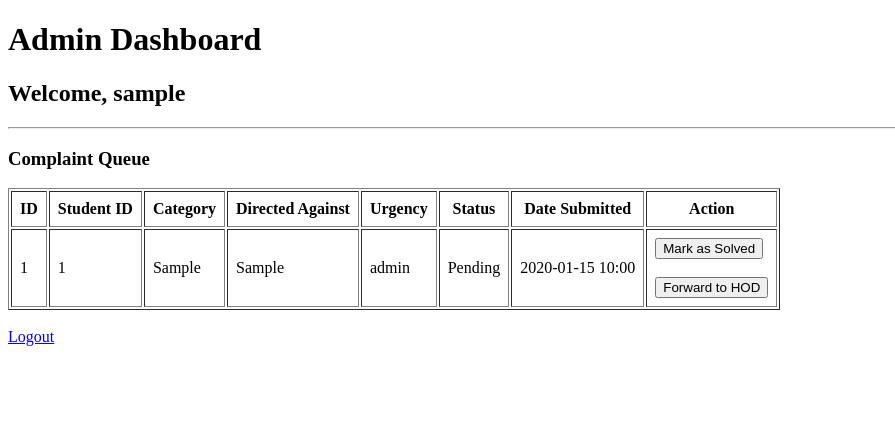
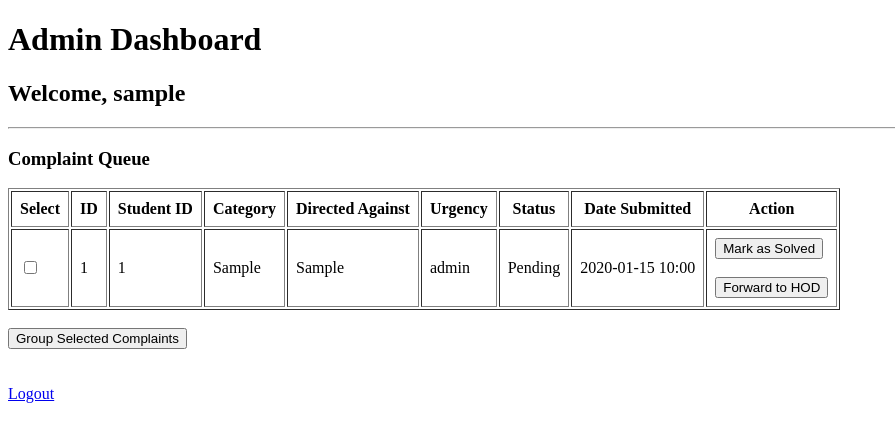
Before and after one commit to mudasirrehman-dev/smart_uni_complaint_system, a Flask app: page /admin/dashboard in a window 1280 px wide. Shown: the top 442 px of the page, without its empty margins (0-895 px from the left). Run offline with Flask 3, Linux system fonts and the light colour scheme; the visitor is signed in with stand-in values (Sample User, id 1); tables that the repository leaves empty hold one stand-in row (values such as "Sample post").

Commit message:
FR8 — Smart Grouping successfully completed.

```diff
--- a/app.py
+++ b/app.py
@@ -140,12 +140,26 @@ def solve_complaint(complaint_id):
 
     complaint = Complaint.query.get_or_404(complaint_id)
 
-    # Extra security:
+    # Security:
     # Admin cannot solve a complaint against Admin
     if complaint.directed_against == "Admin":
         return "Access Denied", 403
 
-    complaint.status = "Solved"
+    # If complaint belongs to a group
+    if complaint.group_id is not None:
+
+        grouped_complaints = Complaint.query.filter_by(
+            group_id=complaint.group_id
+        ).all()
+
+        # Solve every complaint in this group
+        for grouped_complaint in grouped_complaints:
+            grouped_complaint.status = "Solved"
+
+    else:
+
+        # Normal single complaint
+        complaint.status = "Solved"
 
     db.session.commit()
 
@@ -167,6 +181,52 @@ def forward_to_hod(complaint_id):
     db.session.commit()
 
     return redirect(url_for("admin_dashboard"))
+
+@app.route("/complaints/group", methods=["POST"])
+@role_required("admin")
+def group_complaints():
+
+    complaint_ids = request.form.getlist("complaint_ids")
+
+    print("Selected Complaint IDs:", complaint_ids)
+
+    if len(complaint_ids) < 2:
+        return "Please select at least 2 complaints to create a group."
+
+    complaint_ids = [
+        int(complaint_id)
+        for complaint_id in complaint_ids
+    ]
+
+    complaints = Complaint.query.filter(
+        Complaint.id.in_(complaint_ids),
+        Complaint.status == "Pending",
+        Complaint.directed_against != "Admin"
+    ).all()
+
+    print("Found Complaints:", [complaint.id for complaint in complaints])
+
+    if len(complaints) < 2:
+        return "Invalid complaints selected."
+
+    group_id = complaints[0].id
+
+    for complaint in complaints:
+        complaint.group_id = group_id
+
+    db.session.commit()
+
+    return f"""
+        <h2>Complaints Grouped Successfully!</h2>
+
+        <p>Selected Complaints: {complaint_ids}</p>
+
+        <p>Group ID: {group_id}</p>
+
+        <a href="/admin/dashboard">
+            Back to Admin Dashboard
+        </a>
+    """
 
 @app.route("/complaint/new", methods=["GET", "POST"])
 @role_required("student")
--- a/templates/admin_dashboard.html
+++ b/templates/admin_dashboard.html
@@ -1,27 +1,39 @@
 <!doctype html>
 <html lang="en">
+
 <head>
-    <meta charset="UTF-8" />
+    <meta charset="UTF-8">
 
-    <meta name="viewport" content="width=device-width, initial-scale=1.0" />
+    <meta
+        name="viewport"
+        content="width=device-width, initial-scale=1.0"
+    >
 
     <title>Admin Dashboard</title>
 </head>
 
 <body>
+
     <h1>Admin Dashboard</h1>
 
     <h2>Welcome, {{ username }}</h2>
 
-    <hr />
+    <hr>
 
     <h3>Complaint Queue</h3>
 
+
     {% if complaints %}
 
+    <!-- One form for grouping and actions -->
+    <form method="POST">
+
         <table border="1" cellpadding="8">
+
             <thead>
+
                 <tr>
+                    <th>Select</th>
                     <th>ID</th>
                     <th>Student ID</th>
                     <th>Category</th>
@@ -31,58 +43,151 @@
                     <th>Date Submitted</th>
                     <th>Action</th>
                 </tr>
+
             </thead>
 
+
             <tbody>
-        {% for complaint in complaints %} {% if complaint.urgency_level ==
-        "Emergency" %}
-        <tr style="background-color: red; color: white">
+
+                {% for complaint in complaints %}
+
+
+                    <!-- Emergency complaint row -->
+                    {% if complaint.urgency_level == "Emergency" %}
+
+                        <tr style="background-color: red; color: white;">
+
                     {% else %}
-        </tr>
 
                         <tr>
+
                     {% endif %}
 
-          <td>{{ complaint.id }}</td>
-          <td>{{ complaint.student_id }}</td>
-          <td>{{ complaint.category }}</td>
-          <td>{{ complaint.directed_against }}</td>
+
+                        <!-- Checkbox -->
                         <td>
-            {% if complaint.urgency_level == "Emergency" %} 🚨 EMERGENCY {% else
-            %} {{ complaint.urgency_level }} {% endif %}
-          </td>
-          <td>{{ complaint.status }}</td>
-          <td>{{ complaint.date_submitted.strftime('%Y-%m-%d %H:%M') }}</td>
-          <td>
+
                             {% if complaint.status == "Pending" %}
 
-            <!-- Solve Complaint -->
+                                <input
+                                    type="checkbox"
+                                    name="complaint_ids"
+                                    value="{{ complaint.id }}"
+                                >
 
-            <form
-              method="POST"
-              action="{{ url_for('solve_complaint', complaint_id=complaint.id) }}"
+                            {% endif %}
+
+                        </td>
+
+
+                        <!-- ID -->
+                        <td>
+                            {{ complaint.id }}
+                        </td>
+
+
+                        <!-- Student ID -->
+                        <td>
+                            {{ complaint.student_id }}
+                        </td>
+
+
+                        <!-- Category -->
+                        <td>
+                            {{ complaint.category }}
+                        </td>
+
+
+                        <!-- Directed Against -->
+                        <td>
+                            {{ complaint.directed_against }}
+                        </td>
+
+
+                        <!-- Urgency -->
+                        <td>
+
+                            {% if complaint.urgency_level == "Emergency" %}
+
+                                🚨 EMERGENCY
+
+                            {% else %}
+
+                                {{ complaint.urgency_level }}
+
+                            {% endif %}
+
+                        </td>
+
+
+                        <!-- Status -->
+                        <td>
+                            {{ complaint.status }}
+                        </td>
+
+
+                        <!-- Date -->
+                        <td>
+                            {{ complaint.date_submitted.strftime('%Y-%m-%d %H:%M') }}
+                        </td>
+
+
+                        <!-- Actions -->
+                        <td>
+
+                            {% if complaint.status == "Pending" %}
+
+                                <button
+                                    type="submit"
+                                    formaction="{{ url_for('solve_complaint', complaint_id=complaint.id) }}"
                                 >
-              <button type="submit">Mark as Solved</button>
-            </form>
+                                    Mark as Solved
+                                </button>
 
-            <br />
 
-            <!-- Forward to HOD -->
+                                <br>
+                                <br>
 
-            <form
-              method="POST"
-              action="{{ url_for('forward_to_hod', complaint_id=complaint.id) }}"
+
+                                <button
+                                    type="submit"
+                                    formaction="{{ url_for('forward_to_hod', complaint_id=complaint.id) }}"
                                 >
-              <button type="submit">Forward to HOD</button>
-            </form>
+                                    Forward to HOD
+                                </button>
 
-            {% else %} {{ complaint.status }} {% endif %}
+
+                            {% else %}
+
+                                {{ complaint.status }}
+
+                            {% endif %}
+
                         </td>
+
+
                     </tr>
 
                 {% endfor %}
+
             </tbody>
+
         </table>
+
+
+        <br>
+
+
+        <!-- Group selected complaints -->
+        <button
+            type="submit"
+            formaction="{{ url_for('group_complaints') }}"
+        >
+            Group Selected Complaints
+        </button>
+
+    </form>
+
 
     {% else %}
 
@@ -90,8 +195,16 @@
 
     {% endif %}
 
-    <br />
 
-    <a href="{{ url_for('logout') }}"> Logout </a>
+    <br>
+    <br>
+
+
+    <a href="{{ url_for('logout') }}">
+        Logout
+    </a>
+
+
 </body>
+
 </html>
```
Lines whose indentation alone changed are shown as unchanged.
